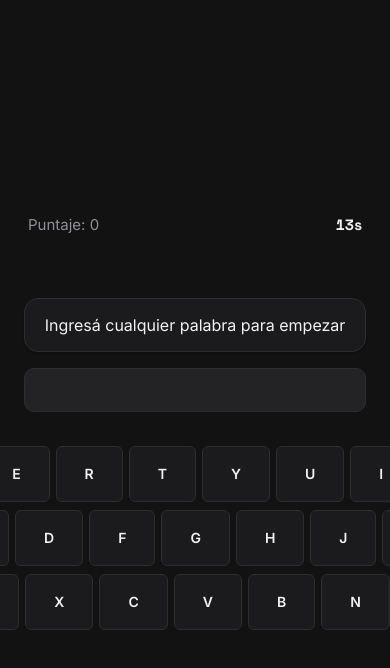
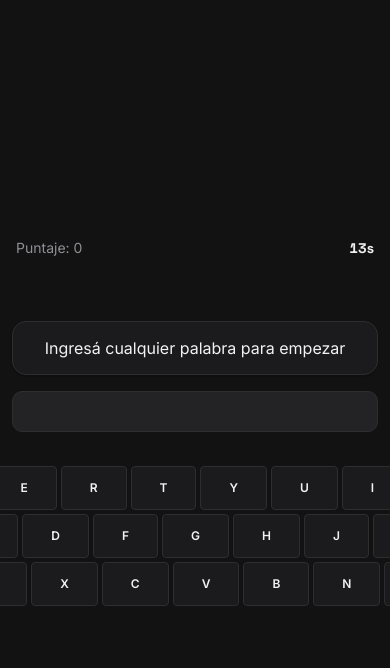
Before and after one commit to GuidoFlamini/unq-ui-guido-flamini-trabajo-final, a React (Vite) app: page / in a window 390 px wide. Both pictures are taken after a click on the button "Jugar". Shown: the top 668 px of the page. Built offline with nearby package versions, Linux system fonts and the light colour scheme.

Commit message:
cambios responsive

```diff
--- a/src/App.css
+++ b/src/App.css
@@ -10,3 +10,9 @@
   font-family: var(--font-body);
   box-sizing: border-box;
 }
+
+@media (max-width: 480px) {
+  .app {
+    padding: 12px;
+  }
+}
--- a/src/components/gameboard/Gameboard.css
+++ b/src/components/gameboard/Gameboard.css
@@ -41,7 +41,7 @@
   border: 1px solid var(--color-border);
   color: var(--color-text);
   font-size: 13px;
-  padding: 4px 12px;
+  padding: 5px 12px 3px;
   border-radius: var(--radius-pill);
 }
 
@@ -97,3 +97,17 @@
   margin: 0;
   text-align: center;
 }
+
+@media (max-width: 480px) {
+  .current-word-hint__word {
+    font-size: 22px;
+  }
+
+  .current-input {
+    font-size: 18px;
+  }
+
+  .game-board__top {
+    font-size: 14px;
+  }
+}
--- a/src/components/keyboard/Keyboard.css
+++ b/src/components/keyboard/Keyboard.css
@@ -1,3 +1,13 @@
+.keyboard {
+  display: flex;
+  flex-direction: column;
+  gap: var(--space-2);
+  padding: 0 var(--space-2);
+  width: 100%;
+  max-width: 500px;
+  margin: 0 auto;
+}
+
 .keyboard {
   display: flex;
   flex-direction: column;
@@ -46,3 +56,24 @@
   flex: 1.5;
   font-size: 12px;
 }
+
+@media (max-width: 480px) {
+  .keyboard {
+    gap: var(--space-1);
+    padding: 0 var(--space-1);
+  }
+
+  .keyboard-row {
+    gap: 4px;
+  }
+
+  .keyboard-key {
+    height: 44px;
+    font-size: 12px;
+    border-radius: 4px;
+  }
+
+  .keyboard-key--wide {
+    font-size: 10px;
+  }
+}
```
